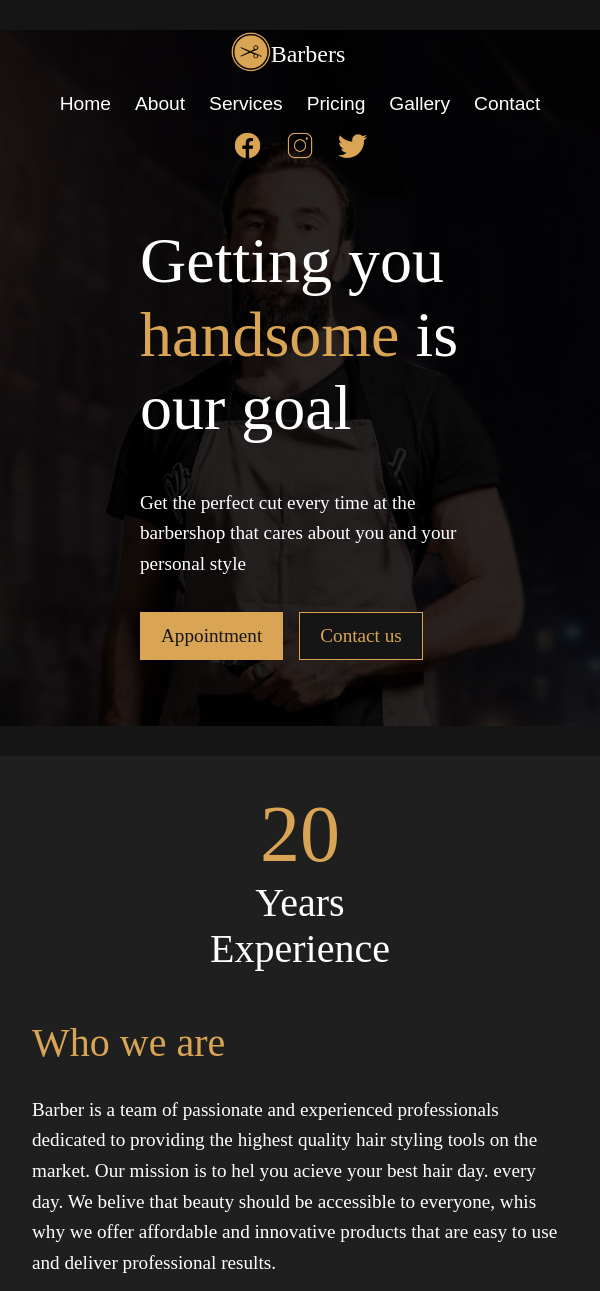
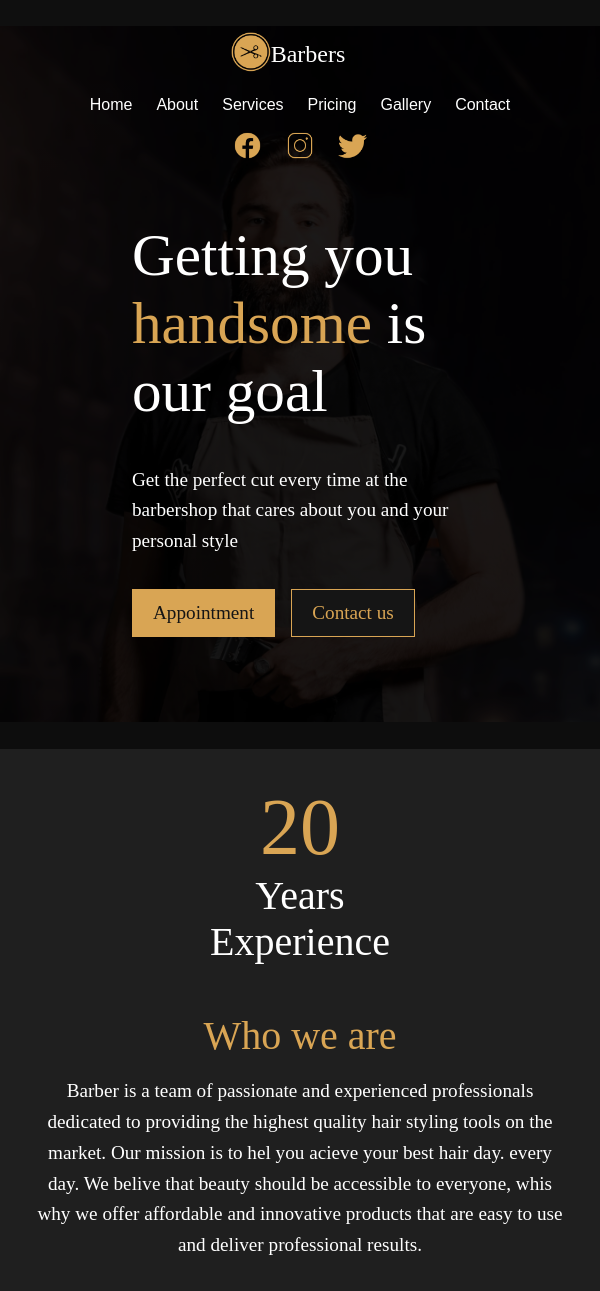
Before and after one commit to TJRelly/barbarshops, a plain HTML site: page index.html in a window 600 px wide. Shown: the top 1291 px of the page. Drawn offline with Linux system fonts and the light colour scheme; a web font is replaced by a local one.

Commit message:
stlye update

```diff
--- a/css/style.css
+++ b/css/style.css
@@ -45,6 +45,7 @@ body {
 
 * {
   margin: 0;
+  padding: 0;
   font-weight: 100;
   font-family: 'Worldwide';
 }
@@ -63,7 +64,7 @@ header {
   flex-direction: column;
   background-color: var(--black);
   color: var(--white);
-  background-image: url(../img/barber2.jpg);
+  background-image: linear-gradient(rgba(0, 0, 0, 0.2), rgba(0, 0, 0, 0.4)), url(../img/barber2.jpg);
   background-size: contain;
   background-repeat: no-repeat;
   background-position: 90%;
@@ -76,6 +77,7 @@ header nav {
   padding: 2rem 8rem;
   flex-wrap: wrap;
 }
+
 
 .logo {
   display: flex;
@@ -203,10 +205,10 @@ form {
 }
 
 .clear:hover {
-  background-color: var(--goldFont);
-  color: var(--white);
+  background-color: var(--goldBack);
+  color: var(--black);
   padding: .75rem 1.25rem;
-  border: 1px solid var(--goldFont);
+  border: transparent;
 }
 
 .experience {
@@ -241,12 +243,16 @@ form {
   justify-content: center;
   padding: 6rem 2rem;
   max-width: 50rem;
-  gap: 1.8rem;
+  gap: 1.1rem;
 }
 
 .exp-2 h2 {
   color: var(--goldFont);
   font-size: 2.5rem;
+}
+
+.exp-2 p {
+  padding-bottom: 1rem;
 }
 
 .our-services {
@@ -317,22 +323,30 @@ form {
   padding: .5rem 0 1.5rem;
 }
 
+
+
 @media (min-width: 600px) and (max-width: 1200px) {
   header {
-    background-blend-mode: overlay;
+    background-image: linear-gradient(rgba(0, 0, 0, 0.3), rgba(0, 0, 0, 0.4)), url(../img/barber2.jpg);
     padding-bottom: 2rem;
   }
 
   header nav {
     display: flex;
+    flex-direction: column;
     justify-content: center;
     align-items: center;
     gap: 1rem;
     padding: 2rem 2rem 0 2rem;
   }
 
-  ul.logo {
-    padding-right: 1.5rem;
+  .links{
+    padding-bottom: 10rem;
+  }
+
+  .info {
+    max-width: 22rem;
+    margin: 4rem 5rem;
   }
 
   .logo h3 {
@@ -344,6 +358,10 @@ form {
   .social {
     margin: 0;
     padding: 0;
+  }
+
+  .links{
+    padding-bottom: 0.5rem;
   }
 
   .service {
@@ -382,11 +400,18 @@ form {
     padding: 0;
   }
 
+  .links a{
+    font-size: 1rem;
+  }
+
   .info {
     align-self: center;
-    padding: 0 1rem;
-    min-width: 22rem;
-    margin-top: 1rem;
+    padding: 0 .5rem;
+    margin: 1rem 0 5rem;
+  }
+
+  .info h1 {
+    font-size: 3.7rem;
   }
 
   .experience {
@@ -398,7 +423,10 @@ form {
   }
 
   .exp-2 {
+    align-items: center;
+    text-align: center;
     padding: 3rem 2rem 4rem;
+    align-self: center;
   }
 
   .service {
```
